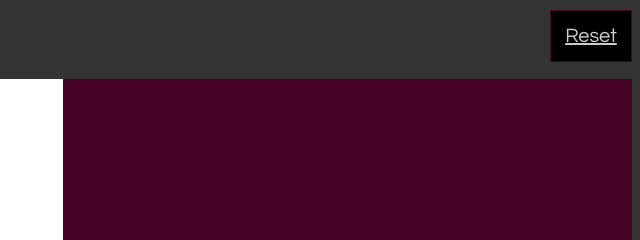
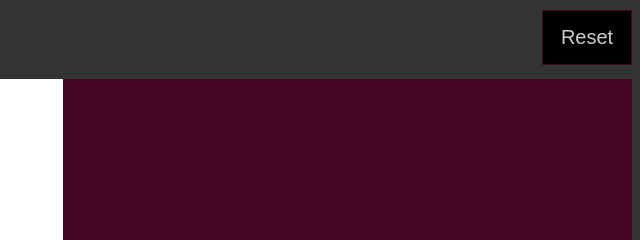
Before and after one commit to danfpearce/iforgotmydice, a React app: page / in a window 1280 px wide. Shown: the top 240 px of the page, 640-1280 px from the left. Built offline with nearby package versions, Linux system fonts and the light colour scheme.

Commit message:
Reset button now done the right way

```diff
--- a/src/index.css
+++ b/src/index.css
@@ -48,7 +48,7 @@ body {
 
   .reset_btn {
     float: right;
-    width: 60px;
+    width: 90px;
     font-weight: normal;
     font-size: 1.25rem;
     margin-top: 2px;
--- a/src/index.js
+++ b/src/index.js
@@ -123,6 +123,14 @@ class Screen extends React.Component {
     });
   }
 
+  renderReset() {
+    return (
+      <button className="button reset_btn" onClick={() => this.reset()}>
+      Reset
+    </button>
+    )
+  }
+
   renderDie(sides) {
     return (
       <Die
@@ -146,7 +154,7 @@ class Screen extends React.Component {
           </ul>
         </div>
         <div className="nav-right">
-          <a className="button reset_btn" onClick={() => this.reset() } href="#">Reset</a>
+          {this.renderReset()}
         </div>
 
       <Results array={this.state.result_arr}></Results>
```
